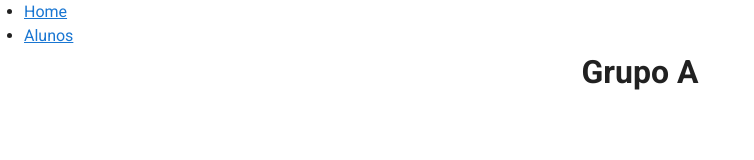
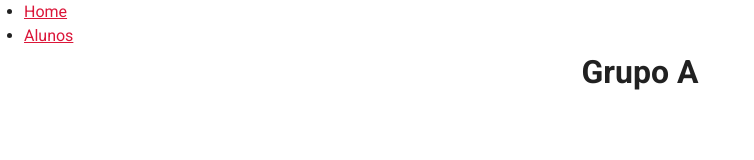
Before and after one commit to grupo-a/challenge-full-stack-web-laravel, a Vue app in the folder frontend/: page / in a window 1280 px wide. Shown: the top 160 px of the page, without its empty margins (0-754 px from the left). Built offline with nearby package versions, Linux system fonts and the light colour scheme; what vue-simple-alert would draw is missing.

Commit message:
feat: change colors of style

```diff
--- a/frontend/src/plugins/vuetify.js
+++ b/frontend/src/plugins/vuetify.js
@@ -4,4 +4,14 @@ import Vuetify from 'vuetify/lib/framework';
 Vue.use(Vuetify);
 
 export default new Vuetify({
+  theme: {
+    themes: {
+      light: {
+        primary: '#db1639',
+        secondary: '#00aeb5',
+        accent: '#8c9eff',
+        error: '#b71c1c',
+      },
+    },
+  },
 });
```
